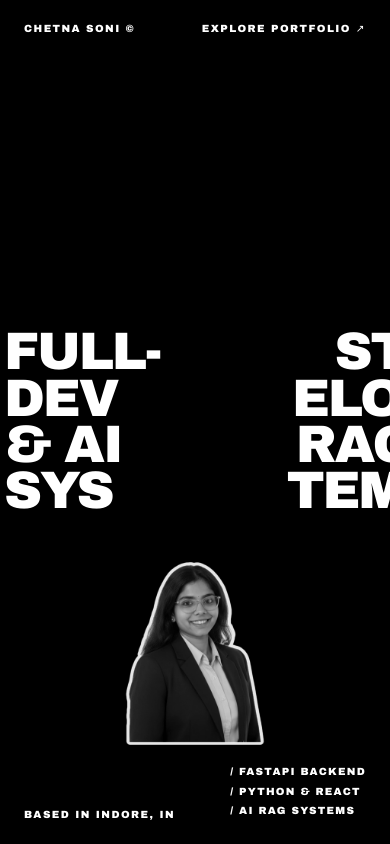
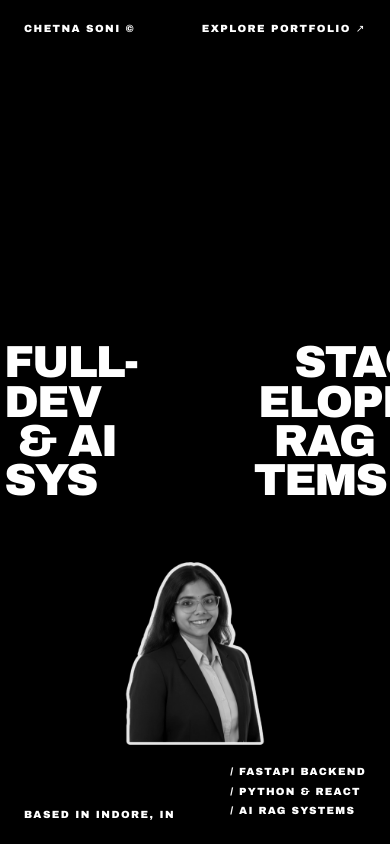
Before and after one commit to chetna529/portfolio, a React (Vite) app in the folder frontend/: page / in a window 390 px wide. Built offline with nearby package versions, Linux system fonts and the light colour scheme; a web font is replaced by a local one.

Commit message:
change size

```diff
--- a/frontend/src/components/Hero/Hero.css
+++ b/frontend/src/components/Hero/Hero.css
@@ -26,7 +26,7 @@
 .hero-eyebrow {
   font-family: var(--font-mono);
   color: var(--font-accent);
-  font-size: clamp(0.6rem, 1vw, 0.72rem);
+  font-size: clamp(0.55rem, 0.85vw, 0.66rem);
   font-weight: 700;
   letter-spacing: 0.18em;
   text-transform: uppercase;
@@ -37,7 +37,7 @@
 .hero-display-title {
   font-family: var(--font-serif);
   font-weight: 800;
-  font-size: clamp(2.25rem, 5vw, 4rem);
+  font-size: clamp(1.85rem, 4.1vw, 3.1rem);
   line-height: 1.05;
   letter-spacing: -0.03em;
   color: rgba(250, 250, 250, 0.92);
@@ -53,12 +53,12 @@
 .hero-name {
   font-family: var(--font-serif);
   font-weight: 900;
-  font-size: clamp(4rem, 10vw, 8rem);
+  font-size: clamp(2.35rem, 6.1vw, 4.7rem);
   letter-spacing: -0.03em;
-  line-height: 0.7;
+  line-height: 0.78;
   color: #fafafa;
   text-transform: uppercase;
-  margin-bottom: clamp(8px, 1.2vw, 12px);
+  margin-bottom: clamp(10px, 1.4vw, 16px);
 }
 
 .hero-face-wrap {
@@ -107,7 +107,7 @@
   pointer-events: none;
   font-family: var(--font-serif);
   font-weight: 800;
-  font-size: clamp(2rem, 4.2vw, 3.75rem);
+  font-size: clamp(1.55rem, 3.3vw, 2.75rem);
   line-height: 1;
   letter-spacing: -0.04em;
   color: rgba(255, 255, 255, 0.06);
@@ -178,6 +178,6 @@
   }
 
   .hero-name {
-    font-size: clamp(2.25rem, 12vw, 3rem);
+    font-size: clamp(2rem, 10.5vw, 2.7rem);
   }
 }
--- a/frontend/src/main.jsx
+++ b/frontend/src/main.jsx
@@ -1,21 +1,6 @@
 import React from 'react'
 import ReactDOM from 'react-dom/client'
 import App from './App.jsx'
-
-// Suppress third-party SVG validation errors that don't affect functionality
-window.addEventListener('error', (event) => {
-  if (event.message && event.message.includes('viewBox')) {
-    event.preventDefault();
-  }
-}, true);
-
-// Suppress unhandled promise rejections from third-party scripts
-window.addEventListener('unhandledrejection', (event) => {
-  if (event.reason && typeof event.reason === 'string' &&
-      event.reason.includes('message channel closed')) {
-    event.preventDefault();
-  }
-});
 
 ReactDOM.createRoot(document.getElementById('root')).render(
   <React.StrictMode>
--- a/frontend/src/pages/Gateway.css
+++ b/frontend/src/pages/Gateway.css
@@ -58,7 +58,7 @@
   align-items: center;
   justify-content: center;
   overflow: hidden;
-  --portrait-gap: clamp(12rem, 36vw, 26rem);
+  --portrait-gap: clamp(10rem, 30vw, 22rem);
 }
 
 .gateway-headline-stack {
@@ -77,7 +77,7 @@
 .gateway-headline-line {
   font-family: var(--font-display, "Archivo Black", sans-serif);
   font-weight: 400;
-  font-size: clamp(3.25rem, 14.2vw, 12.5rem);
+  font-size: clamp(2.7rem, 11.6vw, 9.6rem);
   line-height: 0.88;
   letter-spacing: -0.04em;
   text-transform: uppercase;
@@ -117,9 +117,9 @@
   bottom: clamp(3.5rem, 11vh, 6.5rem);
   transform: translateX(-50%);
   z-index: 30;
-  height: clamp(64vh, 84vh, 90vh);
+  height: clamp(56vh, 74vh, 80vh);
   width: auto;
-  max-width: min(60vw, 720px);
+  max-width: min(50vw, 600px);
   pointer-events: none;
   display: flex;
   align-items: flex-end;
@@ -188,27 +188,27 @@
 
 @media (max-height: 720px) {
   .gateway-headline-line {
-    font-size: clamp(2.5rem, 12vmin, 8rem);
+    font-size: clamp(2.2rem, 10.2vmin, 6.8rem);
   }
 
   .gateway-portrait-wrap {
-    height: clamp(56vh, 68vh, 74vh);
-    max-width: min(54vw, 560px);
+    height: clamp(50vh, 62vh, 68vh);
+    max-width: min(46vw, 500px);
   }
 }
 
 @media (max-width: 640px) {
   .gateway-hero-stage {
-    --portrait-gap: clamp(7.5rem, 42vw, 11rem);
+    --portrait-gap: clamp(6.5rem, 38vw, 9.5rem);
   }
 
   .gateway-headline-line {
-    font-size: clamp(2rem, 13.5vw, 3.75rem);
+    font-size: clamp(1.75rem, 11.5vw, 3.2rem);
   }
 
   .gateway-portrait-wrap {
-    max-width: 92vw;
-    height: clamp(52vh, 62vh, 66vh);
+    max-width: 82vw;
+    height: clamp(46vh, 56vh, 60vh);
   }
 
   .gateway-services {
```
